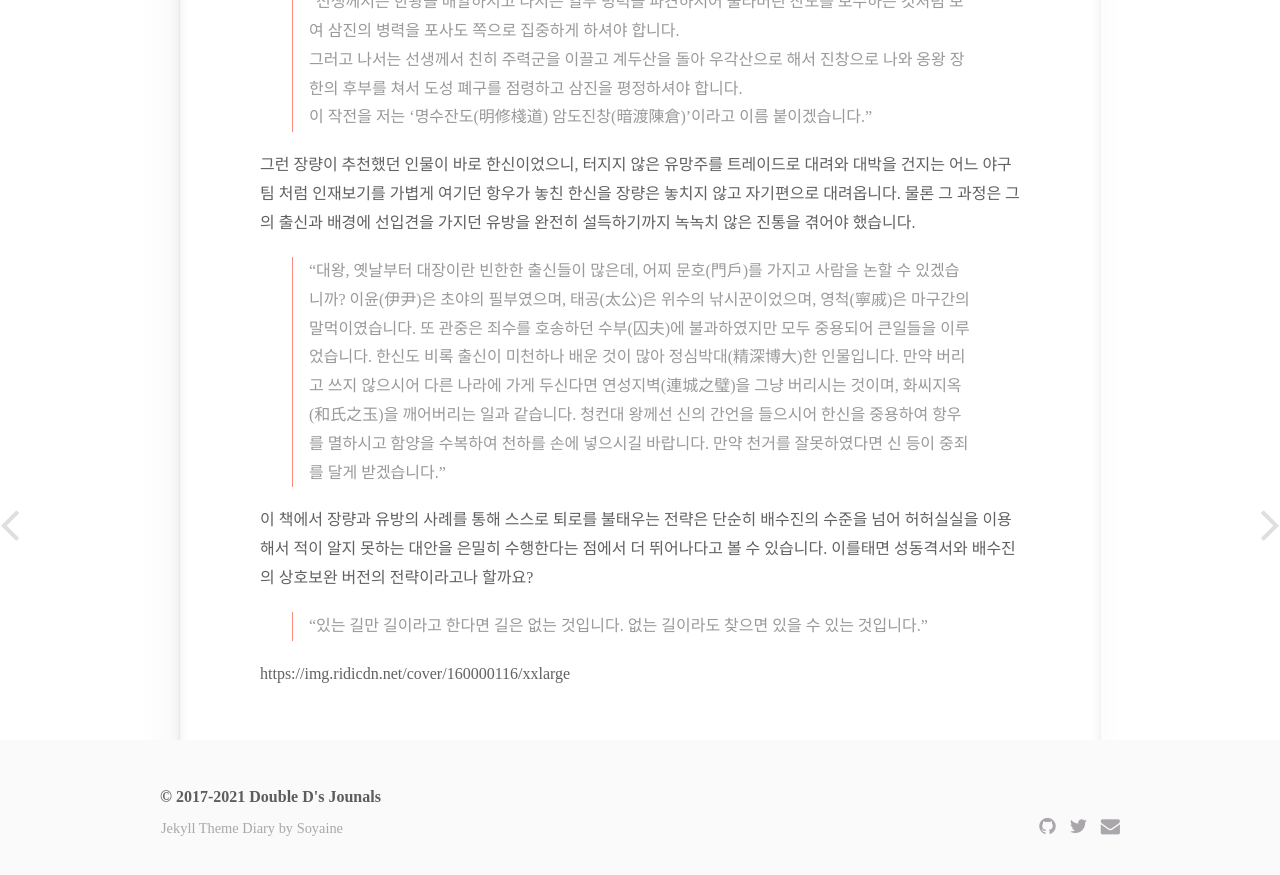
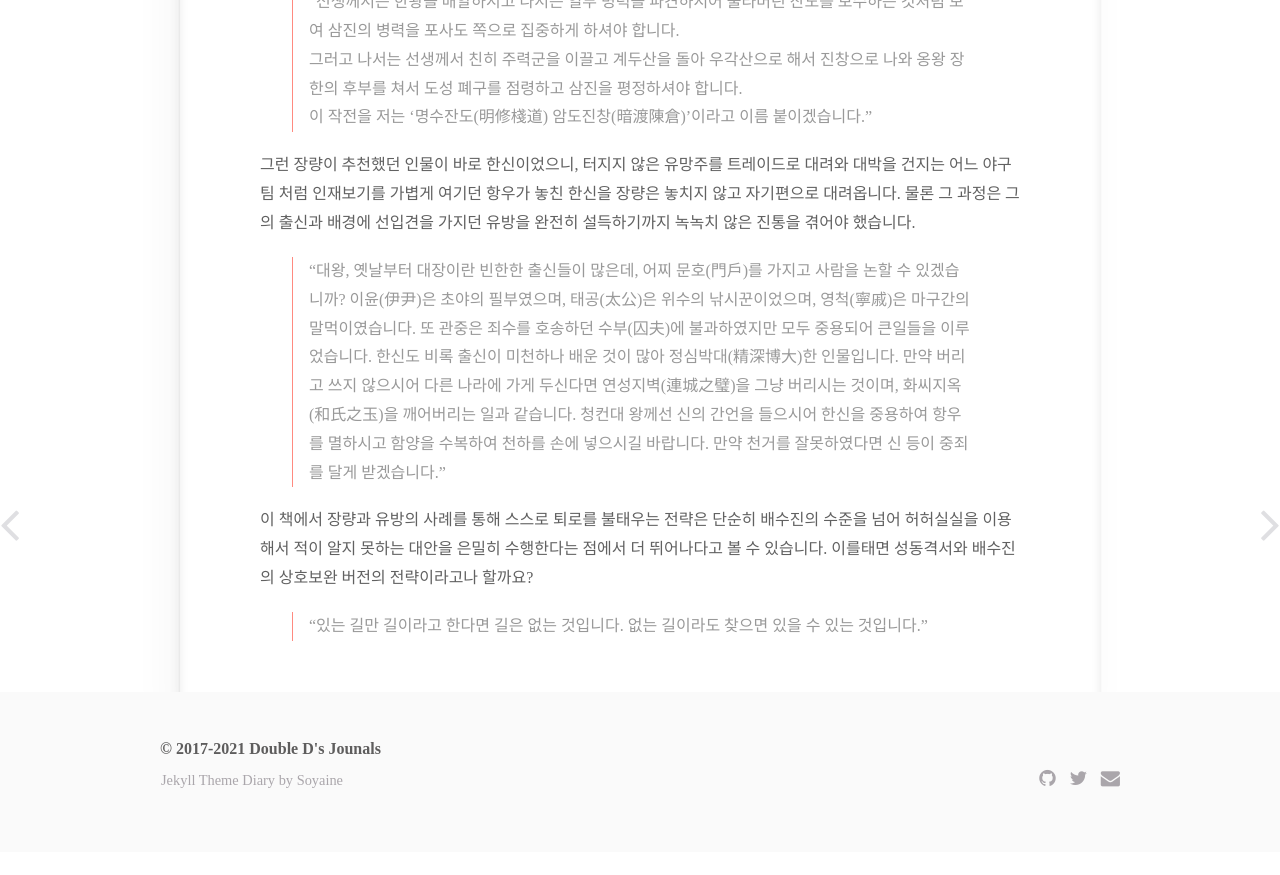
Before and after one commit to daduki/daduki.github.io, a Jekyll site: the page built from _posts/2021-05-04-book-review-36-08.md, in a window 1280 px wide and 900 px high, scrolled down 1224 px. Shown: the top 875 px of the window. Built offline with Jekyll 4.4.1, drawn with Linux system fonts in a browser that asks for light colours; after the commit the page ends 2076 px from its top, so only the background shows below that; some of the changed lines change nothing that is shown; some of the changed text lies outside the part shown.

Commit message:
double posts test

```diff
--- a/_posts/2020-07-31-book-review-36-08.md
+++ b/_posts/2021-05-04-book-review-36-08.md
@@ -1,10 +1,11 @@
 ---
 layout: post
 title:  "三十六計, 제8계 암도진창(暗渡陳倉)"
-date: 2020-07-31
+date: 2021-05-04
 category: read
 excerpt: ""
 ---
+
 ### 제8계 암도진창暗渡陳倉 | 아무도 모르게 진창을 건너 기습과 우회 공격을 함께 구사하라
 > “유방을 촉왕(蜀王)에 봉하여 읍(邑)과 촉(蜀) 두 곳을 거느리게 하는 것입니다.”
 범증이 이어 설명했다.
@@ -42,5 +43,3 @@
 이를태면 성동격서와 배수진의 상호보완 버전의 전략이라고나 할까요?
 
 > “있는 길만 길이라고 한다면 길은 없는 것입니다. 없는 길이라도 찾으면 있을 수 있는 것입니다.”
-
-https://img.ridicdn.net/cover/160000116/xxlarge
```
